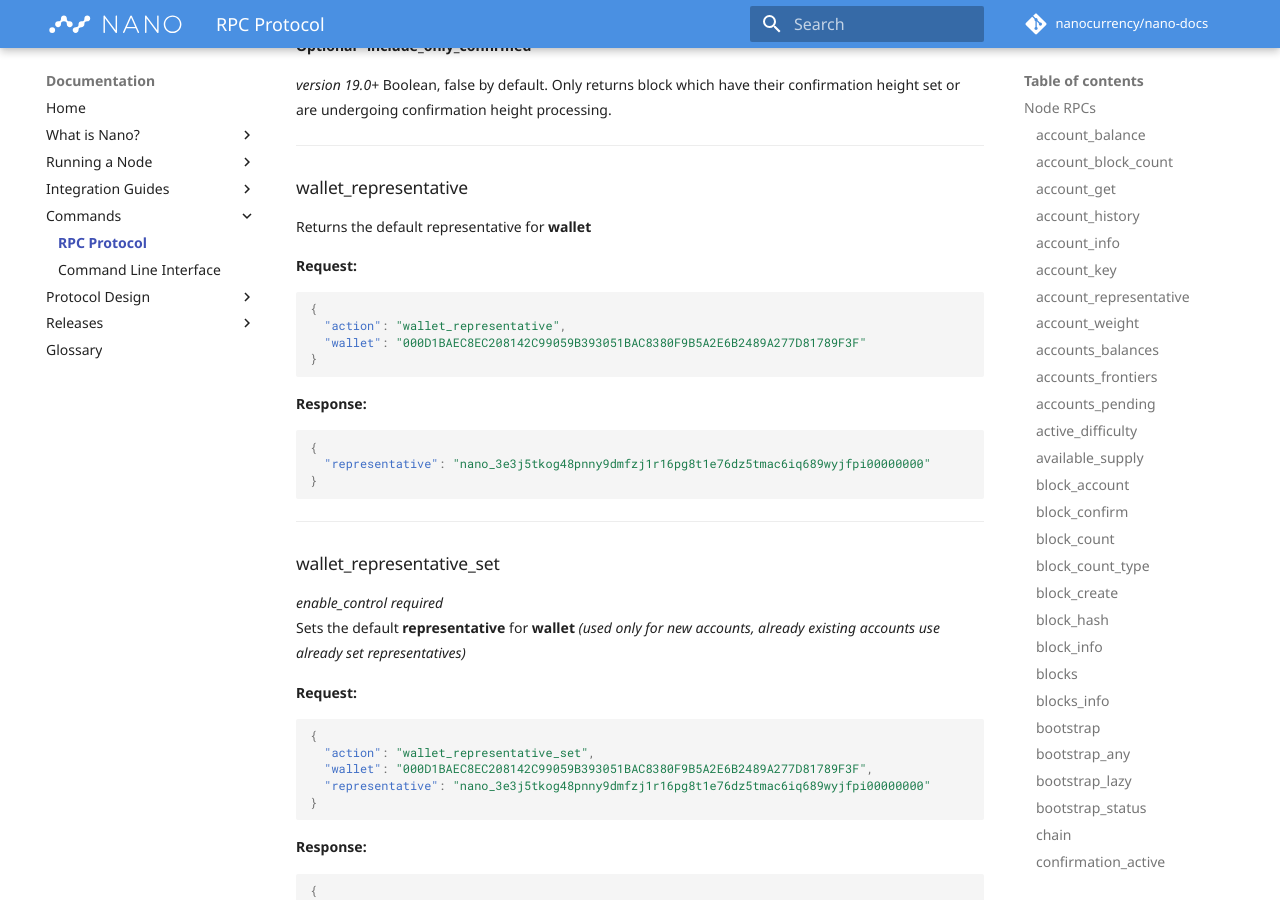
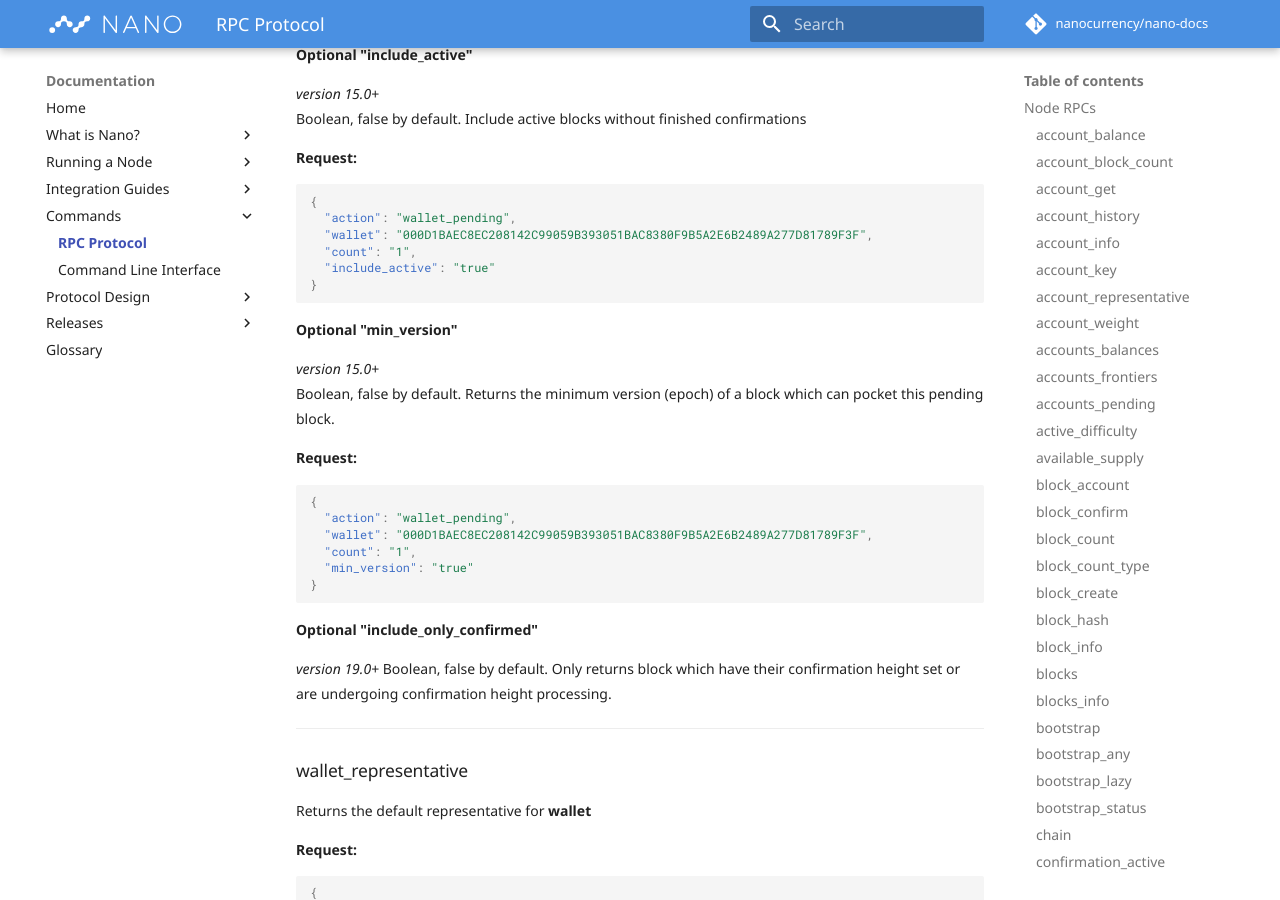
Before and after one commit to nanocurrency/nano-docs, an MkDocs documentation site: the page built from docs/commands/rpc-protocol.md, in a window 1280 px wide and 900 px high, scrolled down 73782 px. Built offline with MkDocs 1.6.1 and Material for MkDocs 9.7.7, drawn with Linux system fonts in a browser that asks for light colours; comment, search, counter and statistics services are not loaded; some of the changed text lies outside the part shown.

Commit message:
pending/wallet_pending RPC missing min_version

````diff
--- a/docs/commands/rpc-protocol.md
+++ b/docs/commands/rpc-protocol.md
@@ -1705,6 +1705,21 @@
   "include_active": "true"
 }
 ```
+
+**Optional "min_version"**
+
+_version 15.0+_
+Boolean, false by default. Returns the minimum version (epoch) of a block which can pocket this pending block.
+
+**Request:**
+```json
+{
+  "action": "pending",
+  "account": "nano_1111111111111111111111111111111111111111111111111117353trpda",
+  "min_version": "true"
+}
+```
+
 **Optional "sorting"**
 
 _version 19.0+_
@@ -3528,6 +3543,21 @@
 }
 ```
 
+**Optional "min_version"**
+
+_version 15.0+_
+Boolean, false by default. Returns the minimum version (epoch) of a block which can pocket this pending block.
+
+**Request:**
+```json
+{
+  "action": "wallet_pending",
+  "wallet": "000D1BAEC8EC208142C99059B393051BAC8380F9B5A2E6B2489A277D81789F3F",
+  "count": "1",
+  "min_version": "true"
+}
+```
+
 **Optional "include_only_confirmed"**
 
 _version 19.0+_
````
